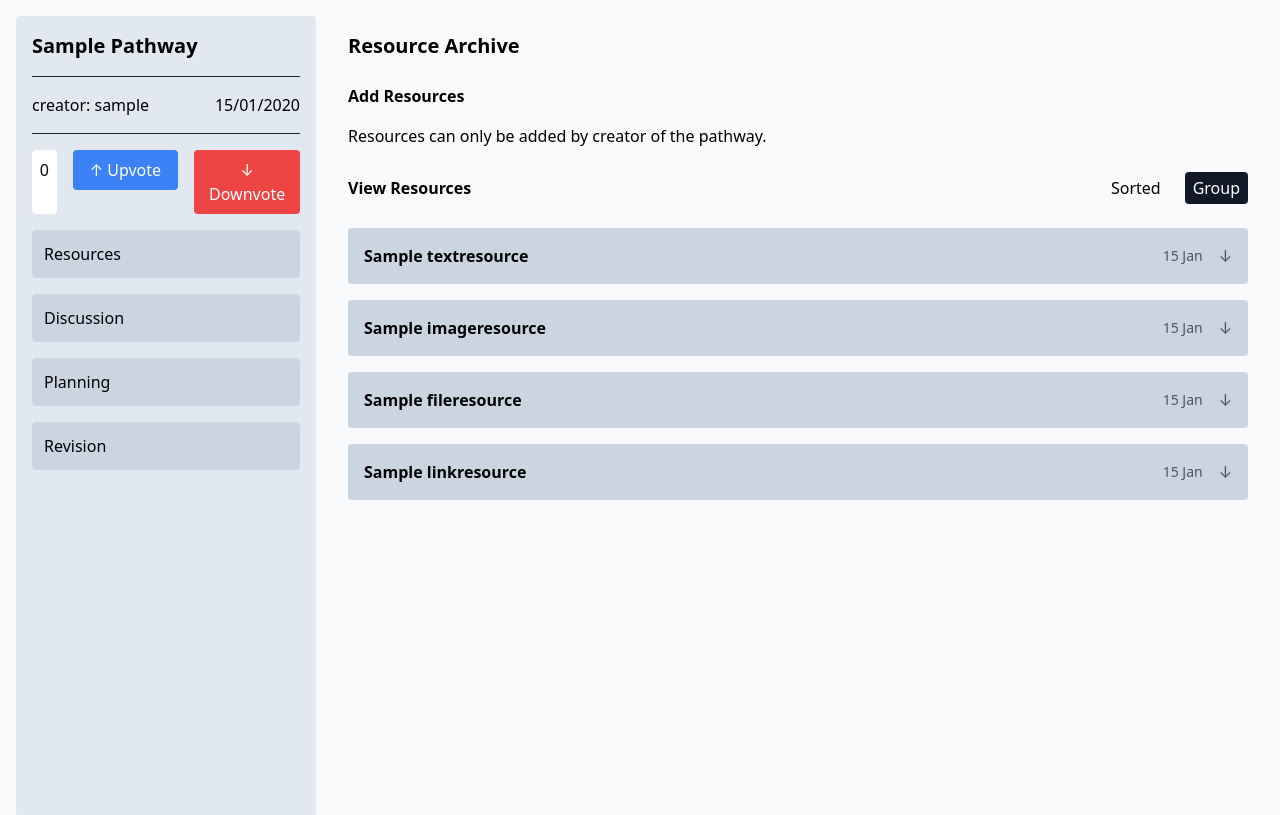
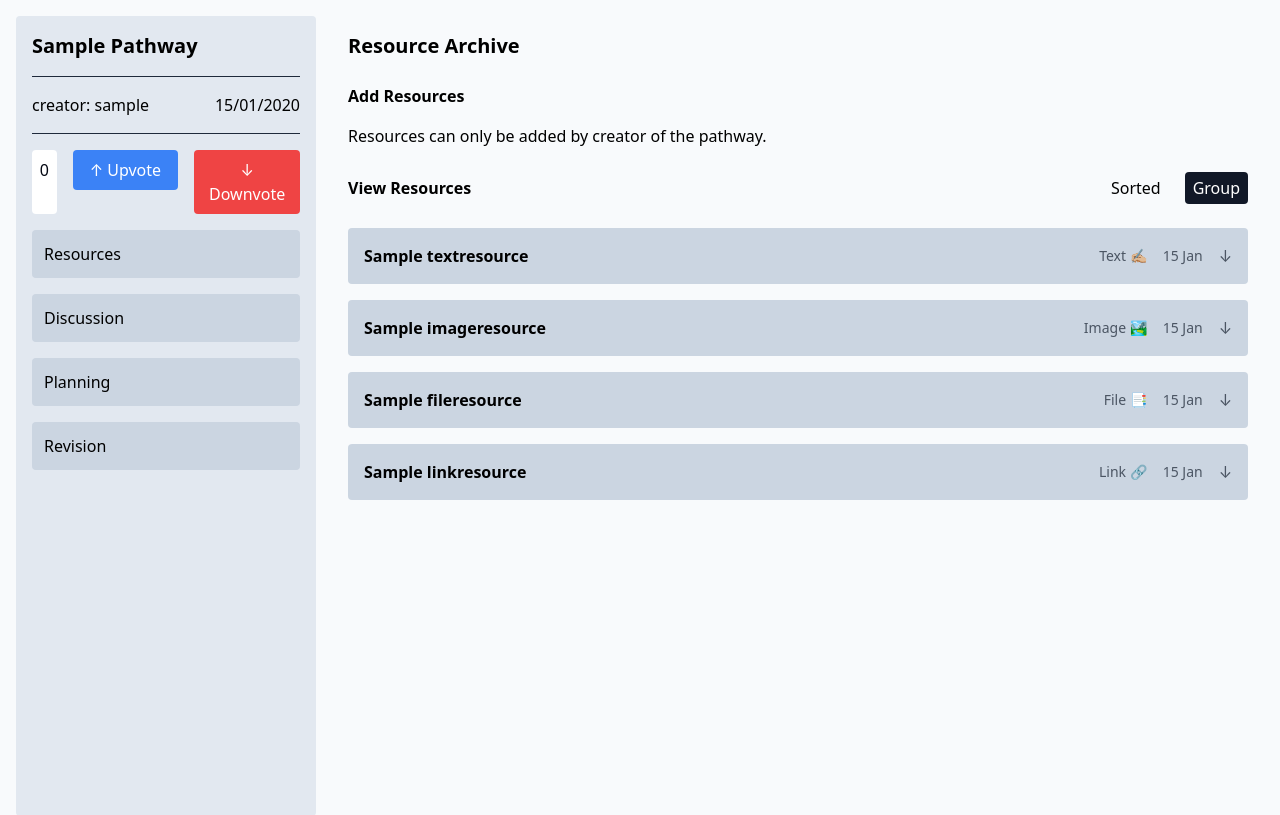
Before and after one commit to sd4483/Pathways, a Django app: page /pathways/pathway/1/resources-sorted/ in a window 1280 px wide. Shown: the part 64-879 px from the top of the page. Run offline with Django 4.2, Linux system fonts and the light colour scheme; tables that the repository leaves empty hold one stand-in row (values such as "Sample post"); grey boxes marked "Sample" are stand-in pictures; some libraries are stand-ins or nearby versions.

Commit message:
added resource type for resource sorted template

```diff
--- a/pathways/templates/pathways/resource_sorted_template.html
+++ b/pathways/templates/pathways/resource_sorted_template.html
@@ -136,6 +136,7 @@
                 <button type="button" class="font-semibold toggle-sorted-text-resource flex justify-between w-full">
                     {{ resource.title }}
                     <div class="flex gap-4 items-center">
+                        <div class="font-normal text-sm text-gray-600">Text ✍🏼</div>
                         <span class="font-normal text-sm text-gray-600">{{ resource.created_at|date:"d M"  }}</span>
                         <div class="font-normal text-gray-600">↓</div>
                     </div>
@@ -158,6 +159,7 @@
                 <button type="button" class="font-semibold toggle-sorted-image-resource flex justify-between w-full">
                     {{ resource.title }}
                     <div class="flex gap-4 items-center">
+                        <div class="font-normal text-sm text-gray-600">Image 🏞️</div>
                         <span class="font-normal text-sm text-gray-600">{{ resource.created_at|date:"d M"  }}</span>
                         <div class="font-normal text-gray-600">↓</div>
                     </div>
@@ -185,6 +187,7 @@
                 <button type="button" class="font-semibold toggle-sorted-file-resource flex justify-between w-full">
                     {{ resource.title }}
                     <div class="flex gap-4 items-center">
+                        <div class="font-normal text-sm text-gray-600">File 📑</div>
                         <span class="font-normal text-sm text-gray-600">{{ resource.created_at|date:"d M"  }}</span>
                         <div class="font-normal text-gray-600">↓</div>
                     </div>
@@ -212,6 +215,7 @@
                 <button type="button" class="font-semibold toggle-sorted-link-resource flex justify-between w-full">
                     {{ resource.title }}
                     <div class="flex gap-4 items-center">
+                        <div class="font-normal text-sm text-gray-600">Link 🔗</div>
                         <span class="font-normal text-sm text-gray-600">{{ resource.created_at|date:"d M"  }}</span>
                         <div class="font-normal text-gray-600">↓</div>
                     </div>
--- a/static/src/styles.css
+++ b/static/src/styles.css
@@ -999,6 +999,11 @@ video {
   background-color: rgb(100 116 139 / var(--tw-bg-opacity)) !important;
 }
 
+.bg-slate-100 {
+  --tw-bg-opacity: 1 !important;
+  background-color: rgb(241 245 249 / var(--tw-bg-opacity)) !important;
+}
+
 .p-2 {
   padding: 0.5rem !important;
 }
@@ -1235,6 +1240,11 @@ video {
   box-shadow: var(--tw-ring-offset-shadow, 0 0 #0000), var(--tw-ring-shadow, 0 0 #0000), var(--tw-shadow) !important;
 }
 
+.shadow-slate-200 {
+  --tw-shadow-color: #e2e8f0 !important;
+  --tw-shadow: var(--tw-shadow-colored) !important;
+}
+
 .hover\:bg-blue-600:hover {
   --tw-bg-opacity: 1 !important;
   background-color: rgb(37 99 235 / var(--tw-bg-opacity)) !important;
```
